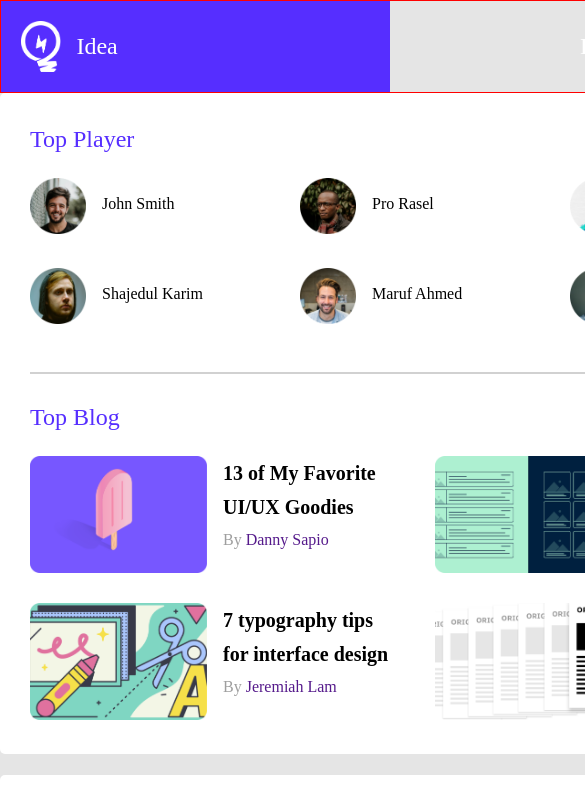
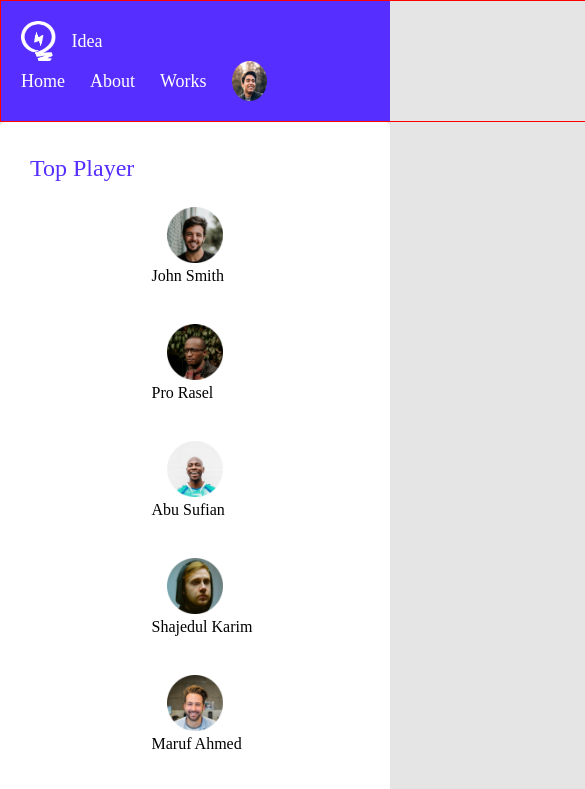
Before and after one commit to mehedi1802hasan/leaderbord-website, a plain HTML site: page index.html in a window 390 px wide. Shown: the top 789 px of the page, 585 px wide, since content can reach past the window. Drawn offline with Linux system fonts and the light colour scheme.

Commit message:
added mobile version

```diff
--- a/style.css
+++ b/style.css
@@ -138,7 +138,7 @@ line-height: 34px;
 }
 .courses{
     display:grid;
-    grid-template-columns: repeat(3,1fr);
+   grid-template-columns: repeat(3,1fr);
    column-gap:52px;
 }
 /*.couse{}*/
@@ -182,10 +182,31 @@ color: #A2A2A2;
     color: #ED6B4F;
 
 }
+ @media only screen and (max-width:688px){
 
-/*  @media screen and (max-width) {
-    .players{
-        grid-template-columns: repeat(1,fr);
-        flex-direction: ;
-    }
-} */
+.players,.blogs,.courses{
+        grid-template-columns: repeat(1,1fr);
+        justify-items: center; }
+.player ,.blog, .course {
+            flex-direction: column;}
+
+main{
+     width:100%; }
+
+ .nav-bar{
+    max-width:688px;
+    flex-direction: column;
+}
+.header a{
+    text-decoration: none;
+    font-size:18px;
+ }
+ .header img{
+    width:35.42px;
+    height:40px;
+}
+
+.right-side{
+    gap:25px;
+}
+}
```
